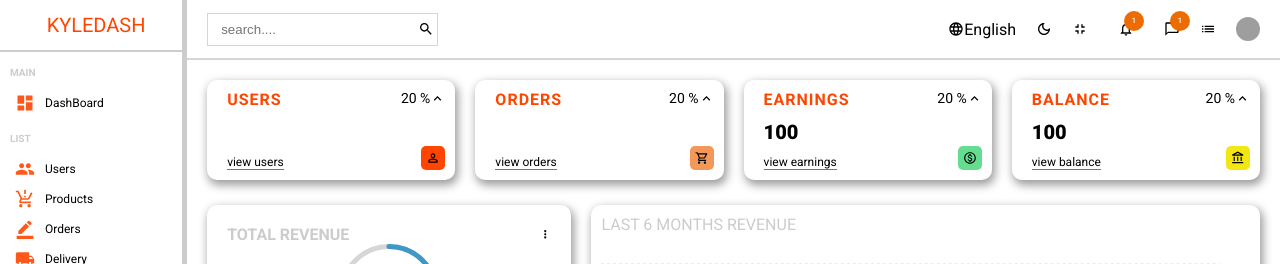
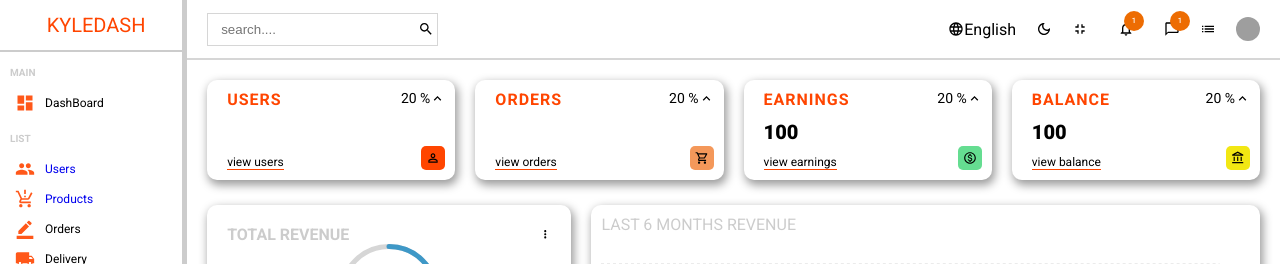
Before and after one commit to MwauStephen/DashBoard, a React (Create React App) app: page / in a window 1280 px wide. Shown: the top 264 px of the page. Built offline with nearby package versions, Linux system fonts and the light colour scheme; grey boxes are pictures that could not be loaded.

Commit message:
added a link to redirect to users and product page

```diff
--- a/src/Components/sideBar/sideBarList.js
+++ b/src/Components/sideBar/sideBarList.js
@@ -12,6 +12,7 @@
 import BorderColorIcon from "@mui/icons-material/BorderColor";
 import EqualizerIcon from "@mui/icons-material/Equalizer";
 import PsychologyIcon from "@mui/icons-material/Psychology";
+import { Link } from "react-router-dom";
 const SideBarList = () => {
   return (
     <ul className={styles.list}>
@@ -21,14 +22,19 @@
         <span>DashBoard</span>
       </li>
       <p className={styles.title}>list</p>
+      <Link to="/list" style={{ textDecoration: "none" }}>
         <li>
           <GroupIcon className={styles.icon} />
           <span>Users</span>
         </li>
+      </Link>
+
+      <Link to="/products" style={{ textDecoration: "none" }}>
         <li>
           <ProductionQuantityLimitsIcon className={styles.icon} />
           <span>Products</span>
         </li>
+      </Link>
       <li>
         <BorderColorIcon className={styles.icon} />
         <span>Orders</span>
```
Lines whose indentation alone changed are shown as unchanged.
